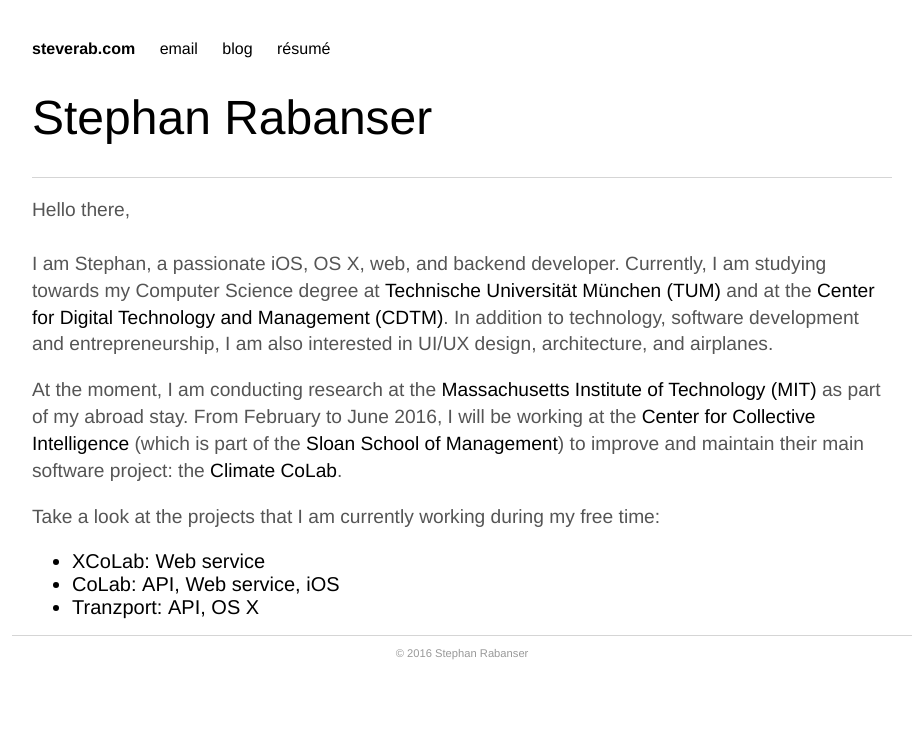
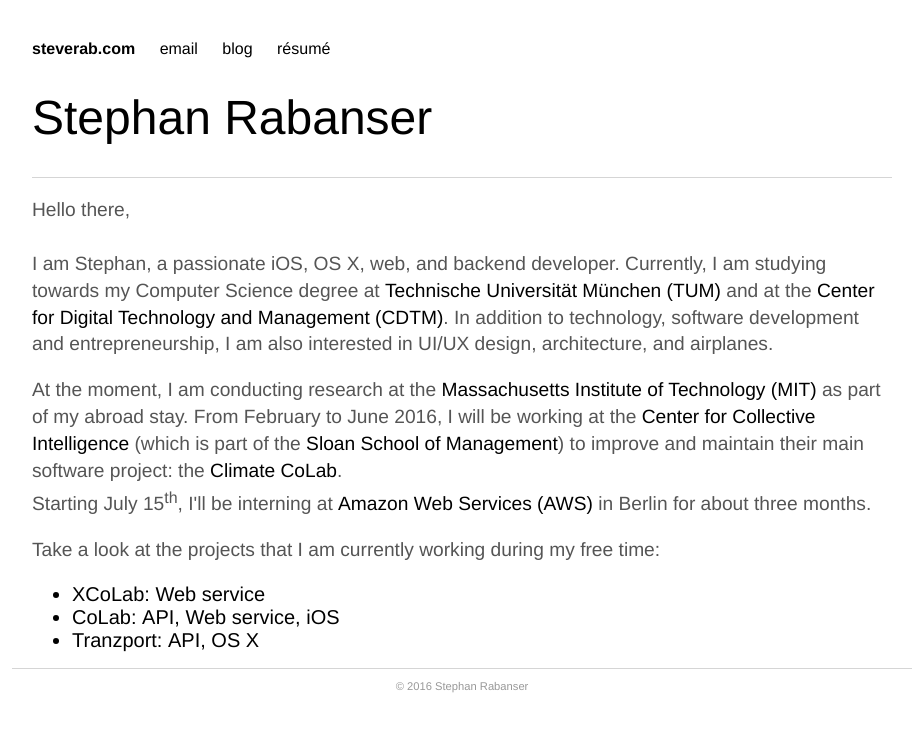
Before and after one commit to steverab/steverab.github.io, a Jekyll site: the page built from index.html, in a window 1280 px wide. Shown: the top 732 px of the page, without its empty margins (178-1101 px from the left). Built offline with Jekyll 4.4.1, drawn with Linux system fonts in a browser that asks for light colours.

Commit message:
Add AWS internship announcement

```diff
--- a/index.html
+++ b/index.html
@@ -7,7 +7,7 @@
 	<hr/>
 	<p>Hello there,<br/><br/>
 		I am Stephan, a passionate iOS, OS X, web, and backend developer. Currently, I am studying towards my Computer Science degree at <a href="http://www.tum.de/en/homepage/">Technische Universit&auml;t M&uuml;nchen (TUM)</a> and at the <a href="http://cdtm.de/">Center for Digital Technology and Management (CDTM)</a>. In addition to technology, software development and entrepreneurship, I am also interested in UI/UX design, architecture, and airplanes.</p>
-	<p>At the moment, I am conducting research at the  <a href="http://mit.edu">Massachusetts Institute of Technology (MIT)</a> as part of my abroad stay. From February to June 2016, I will be working at the <a href="http://cci.mit.edu">Center for Collective Intelligence</a> (which is part of the <a href="http://mitsloan.mit.edu">Sloan School of Management</a>) to improve and maintain their main software project: the <a href="http://climatecolab.org">Climate CoLab</a>.
+	<p>At the moment, I am conducting research at the  <a href="http://mit.edu">Massachusetts Institute of Technology (MIT)</a> as part of my abroad stay. From February to June 2016, I will be working at the <a href="http://cci.mit.edu">Center for Collective Intelligence</a> (which is part of the <a href="http://mitsloan.mit.edu">Sloan School of Management</a>) to improve and maintain their main software project: the <a href="http://climatecolab.org">Climate CoLab</a>.<br />Starting July 15<sup>th</sup>, I'll be interning at <a href="https://aws.amazon.com">Amazon Web Services (AWS)</a> in Berlin for about three months.</p>
 	<p>Take a look at the projects that I am currently working during my free time:</p>
 	<ul>
 		<li>XCoLab: <a href="https://github.com/CCI-MIT/XCoLab">Web service</a></li>
```
